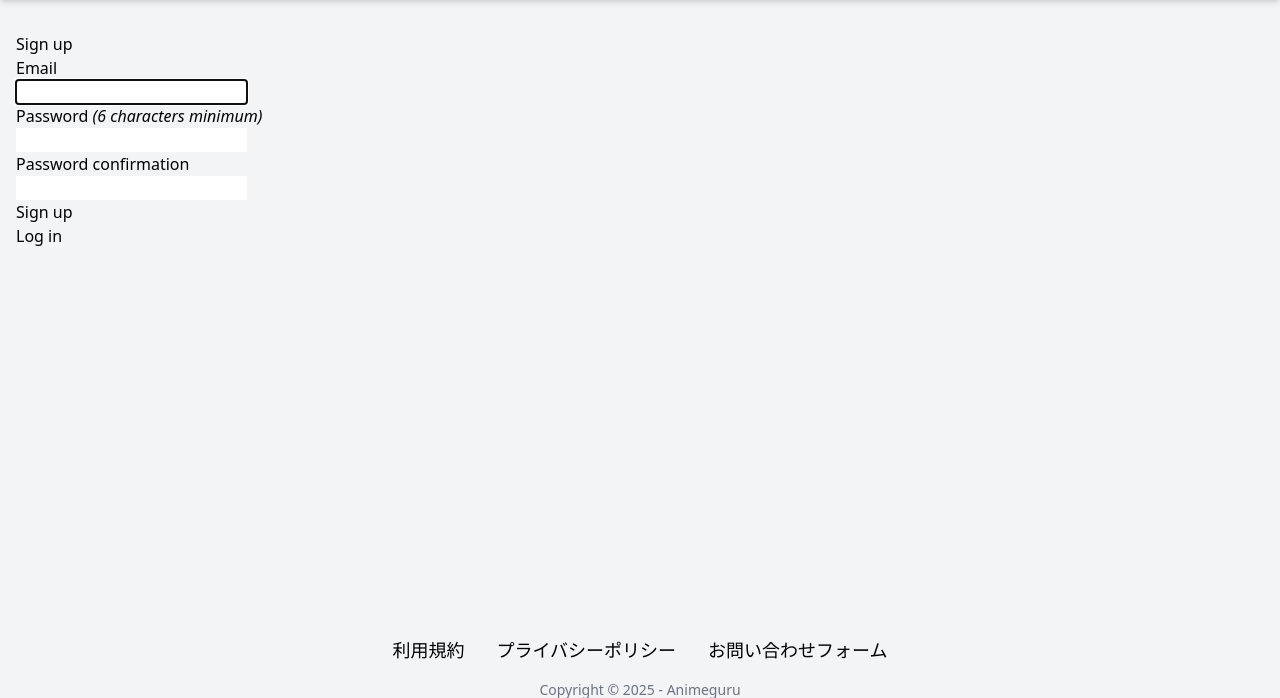
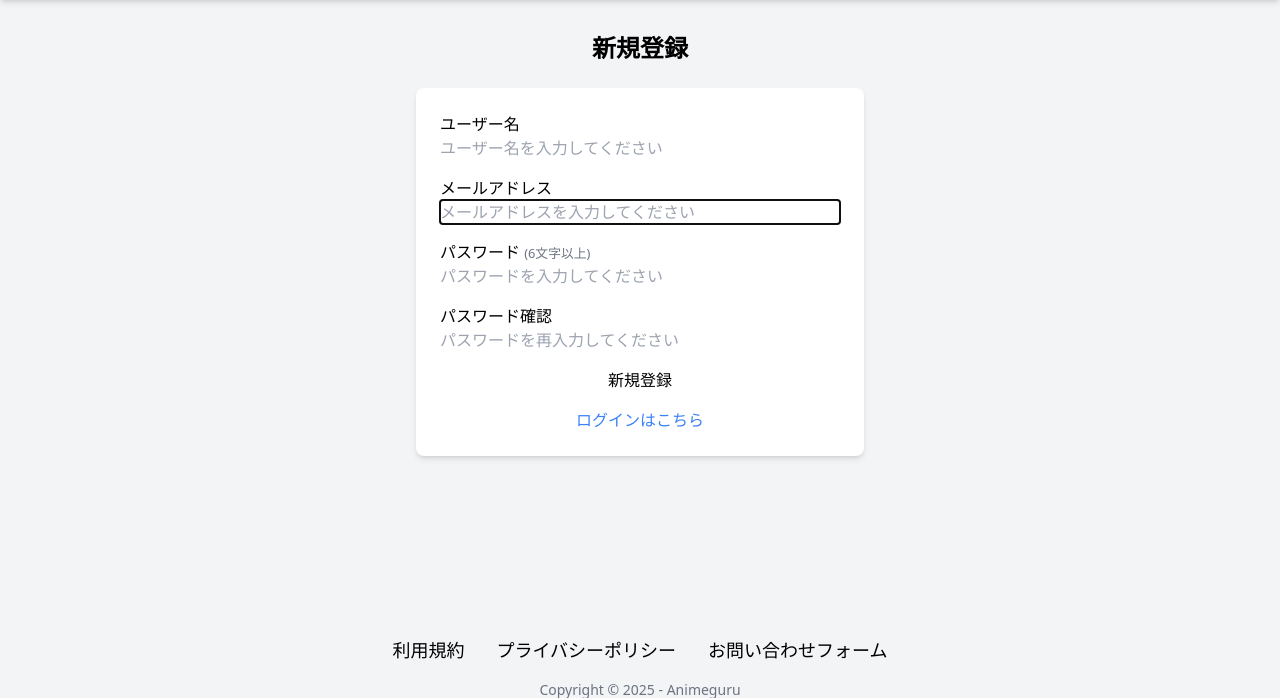
Before and after one commit to fune6900/Animeguru, a Rails app: page /users/sign_up in a window 1280 px wide. Shown: the part 60-758 px from the top of the page. Run offline with Rails 7, Linux system fonts and the light colour scheme; style sheets or scripts are compiled from the project's sources; parts of the project's set-up code (start-up, migrations or seed data) failed here and were passed over.

Commit message:
サインアップ画面の見た目を整える

```diff
--- a/app/views/devise/registrations/new.html.erb
+++ b/app/views/devise/registrations/new.html.erb
@@ -1,29 +1,51 @@
-<h2>Sign up</h2>
+<h2 class="text-2xl font-bold text-center mb-6">新規登録</h2>
 
-<%= form_for(resource, as: resource_name, url: registration_path(resource_name)) do |f| %>
+<div class="max-w-md mx-auto bg-white p-6 rounded-lg shadow-md">
+  <%= form_for(resource, as: resource_name, url: registration_path(resource_name), html: { class: "space-y-4" }) do |f| %>
     <%= render "devise/shared/error_messages", resource: resource %>
 
-  <div class="field">
-    <%= f.label :email %><br />
-    <%= f.email_field :email, autofocus: true, autocomplete: "email" %>
+    <!-- ユーザー名 -->
+    <div class="form-control">
+      <label class="label">
+        <span class="label-text"><%= f.label :username, "ユーザー名" %></span>
+      </label>
+      <%= f.text_field :username, class: "input input-bordered w-full", placeholder: "ユーザー名を入力してください" %>
     </div>
 
-  <div class="field">
-    <%= f.label :password %>
-    <% if @minimum_password_length %>
-    <em>(<%= @minimum_password_length %> characters minimum)</em>
-    <% end %><br />
-    <%= f.password_field :password, autocomplete: "new-password" %>
+    <!-- メールアドレス -->
+    <div class="form-control">
+      <label class="label">
+        <span class="label-text"><%= f.label :email, "メールアドレス" %></span>
+      </label>
+      <%= f.email_field :email, class: "input input-bordered w-full", placeholder: "メールアドレスを入力してください", autofocus: true, autocomplete: "email" %>
     </div>
 
-  <div class="field">
-    <%= f.label :password_confirmation %><br />
-    <%= f.password_field :password_confirmation, autocomplete: "new-password" %>
+    <!-- パスワード -->
+    <div class="form-control">
+      <label class="label">
+        <span class="label-text"><%= f.label :password, "パスワード" %></span>
+      </label>
+      <% if @minimum_password_length %>
+        <small class="text-gray-500">(<%= @minimum_password_length %>文字以上)</small>
+      <% end %>
+      <%= f.password_field :password, class: "input input-bordered w-full", placeholder: "パスワードを入力してください", autocomplete: "new-password" %>
     </div>
 
-  <div class="actions">
-    <%= f.submit "Sign up" %>
+    <!-- パスワード確認 -->
+    <div class="form-control">
+      <label class="label">
+        <span class="label-text"><%= f.label :password_confirmation, "パスワード確認" %></span>
+      </label>
+      <%= f.password_field :password_confirmation, class: "input input-bordered w-full", placeholder: "パスワードを再入力してください", autocomplete: "new-password" %>
+    </div>
+
+    <!-- 登録ボタン -->
+    <div class="form-control mt-4">
+      <%= f.submit "新規登録", class: "btn btn-primary w-full" %>
     </div>
   <% end %>
 
-<%= render "devise/shared/links" %>
+  <div class="text-center mt-4">
+  <%= link_to "ログインはこちら", new_session_path(resource_name), class: "text-blue-500 hover:underline" %>
+  </div>
+</div>
```
Lines whose indentation alone changed are shown as unchanged.
